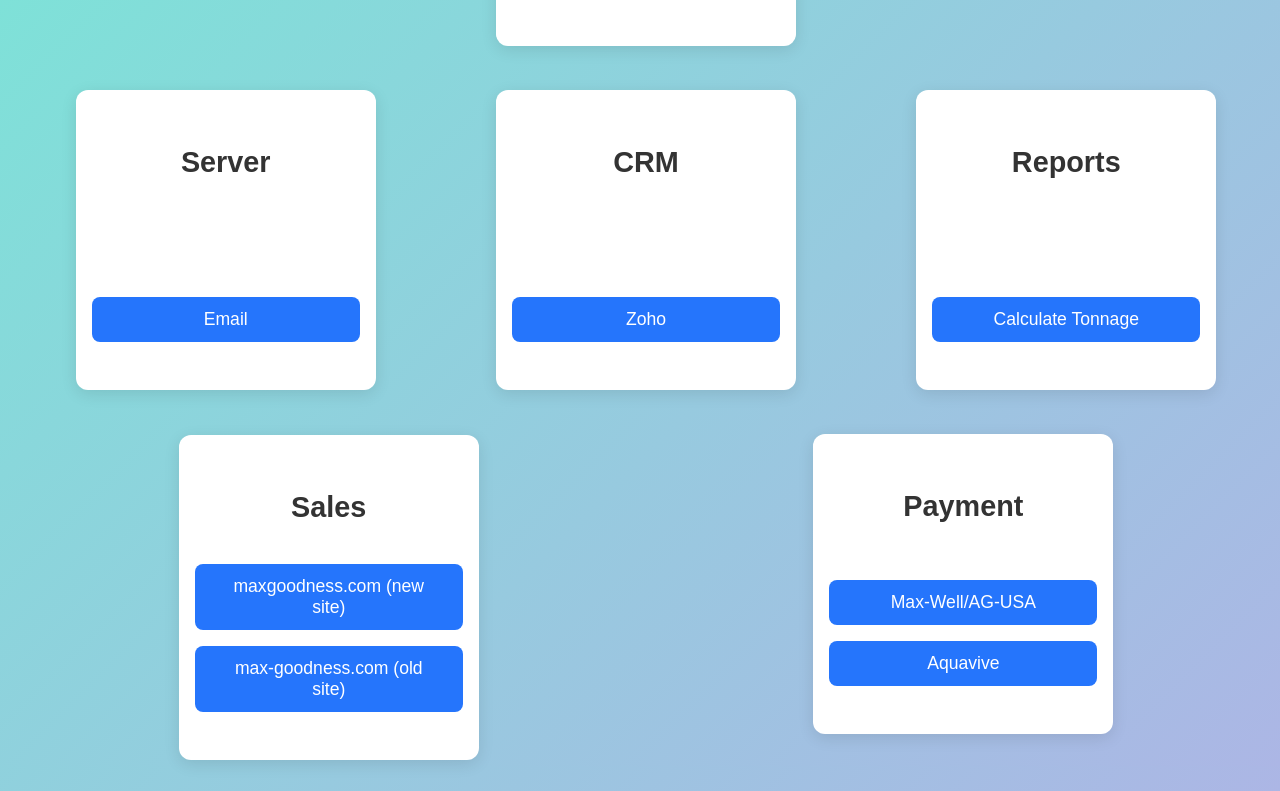
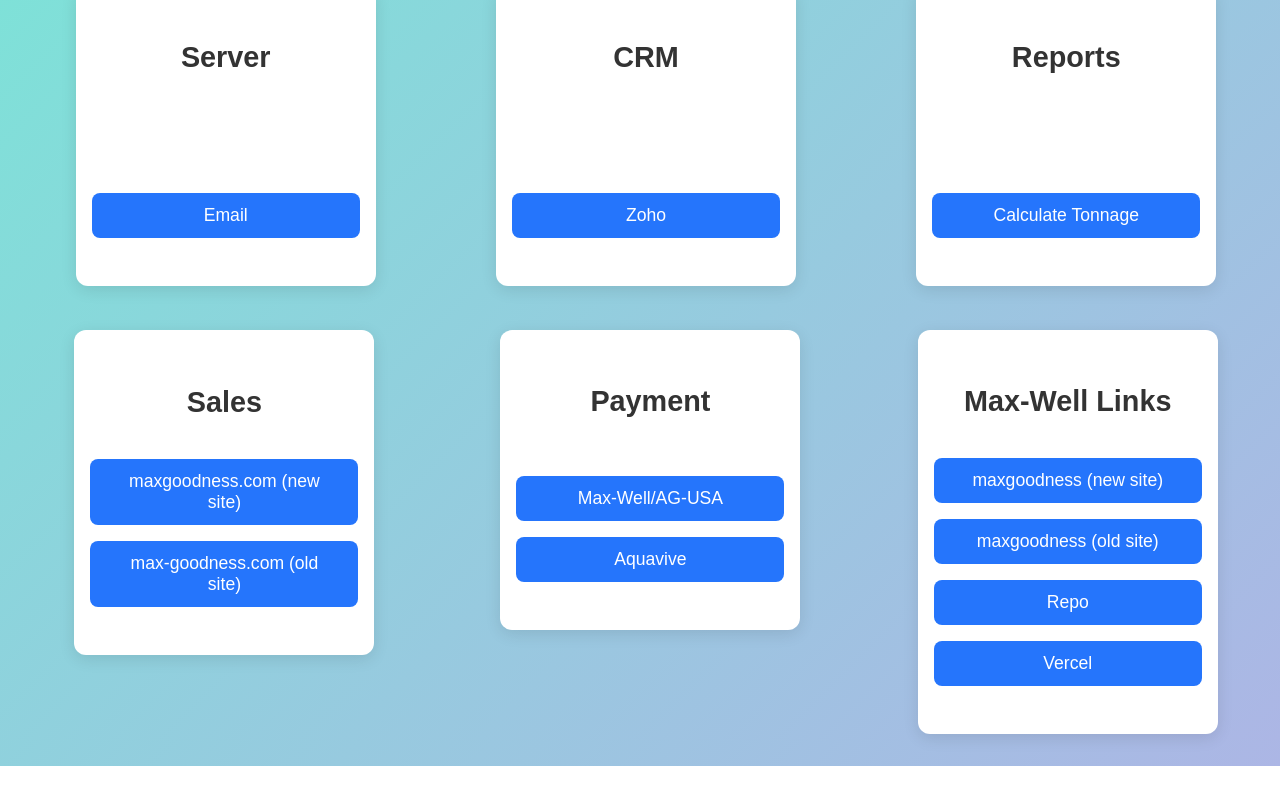
Before and after one commit to max-well-creator/work_dashboard, a Next.js app: page / in a window 1280 px wide. Shown: the part 472-1263 px from the top of the page. After the commit the page ends 1238 px from the top, so only its background shows below. Built offline with nearby package versions, Linux system fonts and the light colour scheme.

Commit message:
add max well links

```diff
--- a/src/app/home.module.scss
+++ b/src/app/home.module.scss
@@ -18,7 +18,8 @@
 .serverLinks,
 .cRMLinks,
 .reportLinks,
-.salesLinks {
+.salesLinks,
+.MaxWellWebsites {
 
   height: 400px; // Uniform height for all boxes
   box-sizing: border-box;
--- a/src/app/page.js
+++ b/src/app/page.js
@@ -7,6 +7,7 @@
 	ReportLinks,
 	SalesSites,
 	PaymentProcessor,
+	MaxWellWebsites,
 } from "@/data/workLinks";
 
 import React from "react";
@@ -41,6 +42,9 @@
 				<div styles={styles.paymentProcessor}>
 					<WorkLinks title="Payment" links={PaymentProcessor} />
 				</div>
+				<div styles={styles.MaxWellWebsites}>
+					<WorkLinks title="Max-Well Links" links={MaxWellWebsites} />
+				</div>
 			</div>
 		</div>
 	);
--- a/src/data/workLinks.js
+++ b/src/data/workLinks.js
@@ -18,14 +18,6 @@
 	{
 		title: "AG-USA",
 		url: "https://ag-usa.net/vsadmin/login.php",
-	},
-	{
-		title: "maxgoodness (new site)",
-		url: "https://admin.shopify.com/store/5649a3-b0",
-	},
-	{
-		title: "maxgoodness (old site)",
-		url: "https://my.ecwid.com/store/84511114?_gl=1*18xzb6l*_up*MQ..#dashboard:wizard=tiles",
 	},
 ];
 
@@ -75,3 +67,24 @@
 		url: "https://www.max-goodness.com/",
 	},
 ];
+
+export const MaxWellWebsites = [
+	{
+		title: "maxgoodness (new site)",
+		url: "https://admin.shopify.com/store/5649a3-b0",
+	},
+	{
+		title: "maxgoodness (old site)",
+		url: "https://my.ecwid.com/store/84511114?_gl=1*18xzb6l*_up*MQ..#dashboard:wizard=tiles",
+	},
+	{
+		title: "Repo",
+		description: "maxgoodness.com code repository",
+		url: "https://github.com/",
+	},
+	{
+		title: "Vercel",
+		description: "maxgoodness.com code hosting platform",
+		url: "https://vercel.com/login",
+	},
+];
```
